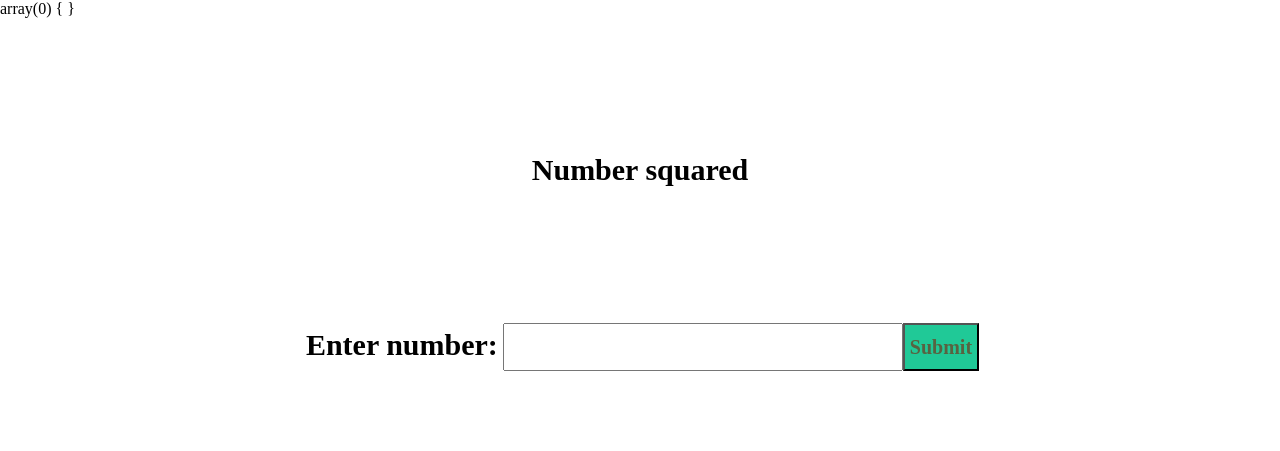
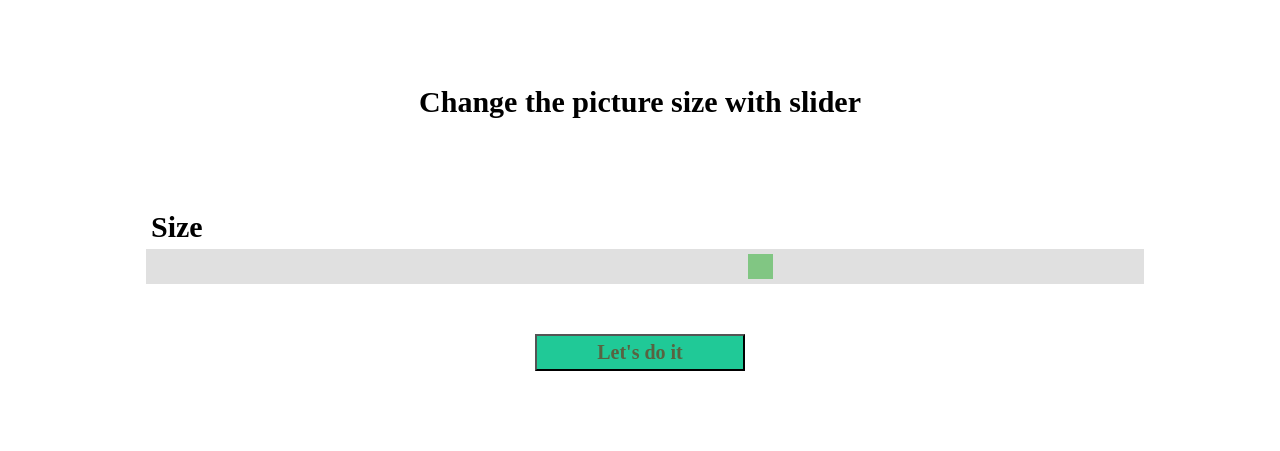
Before and after one commit to lotukas009/PHP-II-DALIS, a PHP site: page / in a window 1280 px wide. Shown: the top 451 px of the page. Run offline with PHP 8.4, Linux system fonts and the light colour scheme; grey boxes are pictures that could not be loaded.

Commit message:
Change picture size with slider - Forms

```diff
--- a/index.php
+++ b/index.php
@@ -1,22 +1,7 @@
 <?php
-/**
-// * Squares the number
-// * @param int $x number
-// * @return int squared number
-// */
-function square($x)
-{
-    return $x ** 2;
-}
-var_dump($_POST);
-
-
-if (isset($_POST['enterNumber']) && is_numeric($_POST['enterNumber'])) {
-    $answer = 'The result is following: ' . square($_POST['enterNumber']);
-} else {
-    $answer = 'Please enter the number';
-}
-
+$size = intval($_POST['slider'] ?? 30);
+$message = empty($_POST) ? "Press button" : $size;
+$img_src ='https://f0.pngfuel.com/png/836/695/girl-and-boy-illustration-png-clip-art-thumbnail.png'
 ?>
 
 <!DOCTYPE html>
@@ -31,14 +16,17 @@ if (isset($_POST['enterNumber']) && is_numeric($_POST['enterNumber'])) {
 <body>
 <main>
     <form method="POST">
-        <div><p>Number squared</p></div>
-        <div>
-            <label for="skaicius">Enter number:</label>
-            <input type="number" name="enterNumber" id="skaicius">
-            <button name="submit">Submit</button>
+        <div><p>Change the picture size with slider</p></div>
+        <div class="slider-box">
+            <label for="skaicius">Size</label>
+            <input class="slider" type="range" min="1" max="80" value="50" name="slider">
+            <div>
+                <button name="submit">Let's do it</button>
+            </div>
         </div>
         <div>
-          <p><?=$answer?></p>
+            <p><?= $message; ?></p>
+            <img class="picture" src="<?= $img_src; ?>" style="width: <?= $size; ?>em;">
         </div>
        </main>
 </body>
--- a/style.css
+++ b/style.css
@@ -4,12 +4,16 @@ main {
 }
 
 div {
-    margin:100px;
+    margin:50px;
     display: flex;
     justify-content: center;
 
 }
 
+.slider-box{
+    display: flex;
+    flex-direction: column;
+}
 input, label, p{
     padding: 5px;
     font-size: 30px;
@@ -17,9 +21,39 @@ input, label, p{
 }
 
 button {
-    padding: 5px;
+    padding: 5px 60px;
     font-size: 20px;
     font-weight: bold;
     background-color: #20c997;
     color: #586341;
 }
+
+.slider {
+    -webkit-appearance: none;
+    width: 100%;
+    height: 25px;
+    background: #d3d3d3;
+    outline: none;
+    opacity: 0.7;
+    -webkit-transition: .2s;
+    transition: opacity .2s;
+}
+
+.slider::-webkit-slider-thumb {
+    -webkit-appearance: none;
+    appearance: none;
+    width: 25px;
+    height: 25px;
+    background: #4CAF50;
+    cursor: pointer;
+}
+
+.slider::-moz-range-thumb {
+    width: 25px;
+    height: 25px;
+    background: #4CAF50;
+    cursor: pointer;
+}
+.slider:hover {
+    opacity: 1;
+}
```
Also changed, not shown: images/girl-and-boy.png (added).
